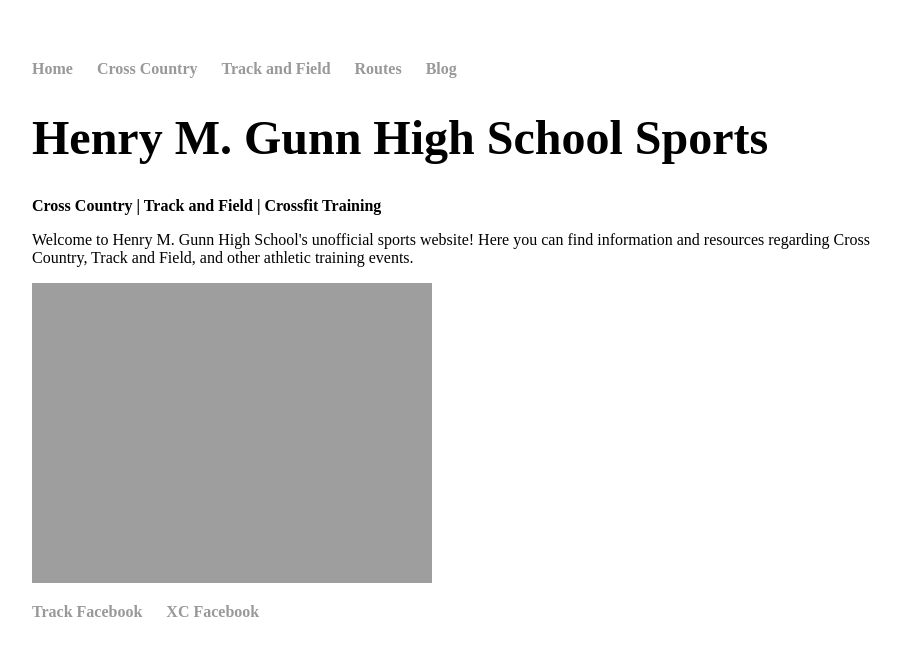
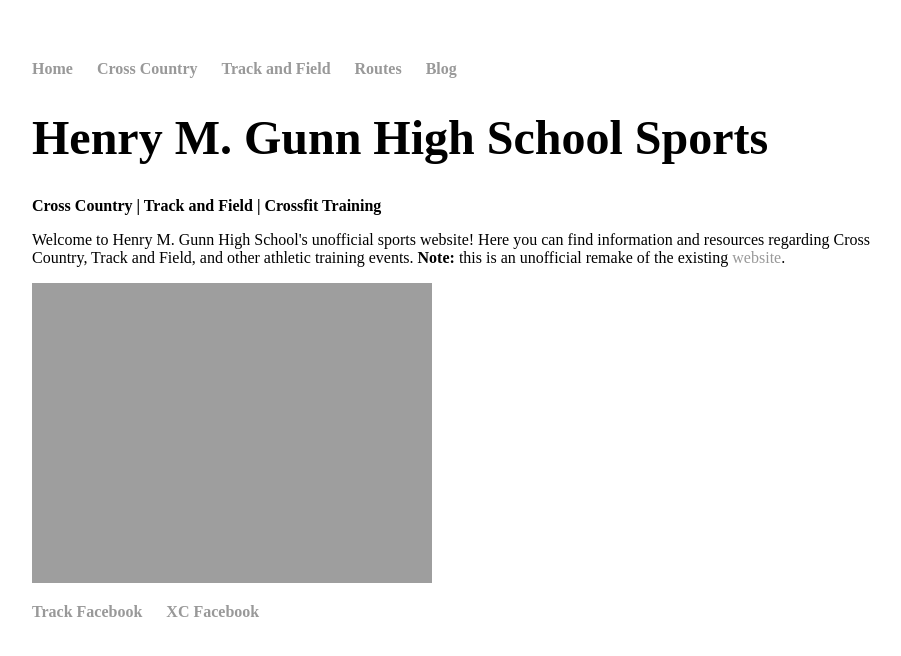
Before and after one commit to nicholaschiang/gunn-sports-website, a Jekyll site: the page built from index.html, in a window 1280 px wide. Shown: the top 656 px of the page, without its empty margins (160-1061 px from the left). Built offline with Jekyll 4.4.1, drawn with Linux system fonts in a browser that asks for light colours; some web fonts are replaced.

Commit message:
fix: change markdown link syntax

```diff
--- a/index.html
+++ b/index.html
@@ -5,5 +5,5 @@
 <div class="blurb">
 	<h1>Henry M. Gunn High School Sports</h1>
 	<h3>Cross Country | Track and Field | Crossfit Training </h3>
-	<p>Welcome to Henry M. Gunn High School's unofficial sports website! Here you can find information and resources regarding Cross Country, Track and Field, and other athletic training events.</p>
+	<p>Welcome to Henry M. Gunn High School's unofficial sports website! Here you can find information and resources regarding Cross Country, Track and Field, and other athletic training events. <b>Note:</b> this is an unofficial remake of the existing <a href="https://sites.google.com/a/pausd.org/gunn-cross-country/home">website</a>.</p>
 </div><!-- /.blurb -->
--- a/track-and-field/index.html
+++ b/track-and-field/index.html
@@ -8,8 +8,8 @@
 		February 22nd (Titan vs. Titan) Please, start thinking of 2 events
 		for this exhibition.</p>
 	<h3>Guidelines</h3>
-	<p>(Here)[https://docs.google.com/document/d/1Rqyc4iRkLC0l9c7ZRAWiVWsyy
-		0QSdClvjcTkfdklFHU/edit?usp=sharing]
+	<p>[Here](https://docs.google.com/document/d/1Rqyc4iRkLC0l9c7ZRAWiVWsyy
+		0QSdClvjcTkfdklFHU/edit?usp=sharing)
 		is a link to our guidelines. <br> Practice is 20 minutes after the
 		last academic bell! Meet at the Track.</p>
 	<div style="max-width: 600px" >
@@ -25,7 +25,7 @@
 	<h3>ADP Donations</h3>
 	<p>Thanks to those of you who have turned in your APD.  Please, send a check
 		made out to Gunn hs memo cross country... or donate
-		(online)[http://gunnboosters.corecommerce.com/scholarship-additional-and-team-donations.html].
+		[online](http://gunnboosters.corecommerce.com/scholarship-additional-and-team-donations.html).
 		The suggested amount is $200 but any amount is appreciated.
 		This year the contributions have ranged from $10 to $1000.</p>
 	<img src="http://nicholaschiang.github.io/gunn-sports-website/images/vascaino.jpg" alt="The infamous Vascaino hill workout...">
```
